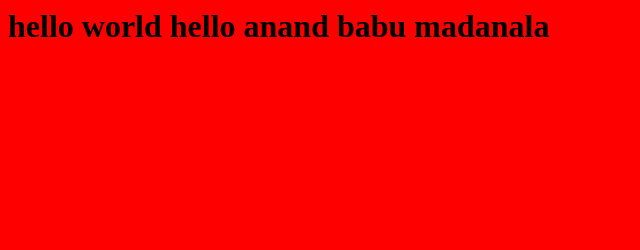
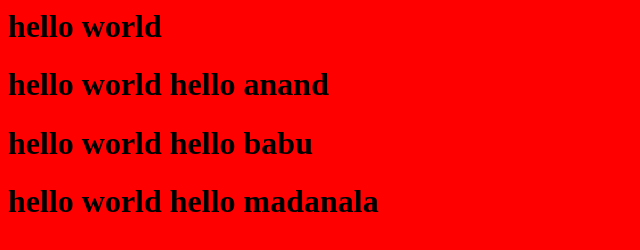
Before and after one commit to Madanalaanand/gitrepo, a plain HTML site: page index.html in a window 1280 px wide. Shown: the whole page, without its empty margins (0-640 px from the left). Drawn offline with Linux system fonts and the light colour scheme.

Commit message:
adding changes

```diff
--- a/index.html
+++ b/index.html
@@ -1,6 +1,10 @@
 <html>
     <head></head>
     <body style="background-color: red;">
-        <h1>hello world hello anand babu madanala</h1>
+        <h1>hello world</h1>
+        <h1>hello world hello anand</h1>
+        <h1>hello world hello babu</h1>
+        <h1>hello world hello madanala</h1>
+
     </body>
 </html>
```
